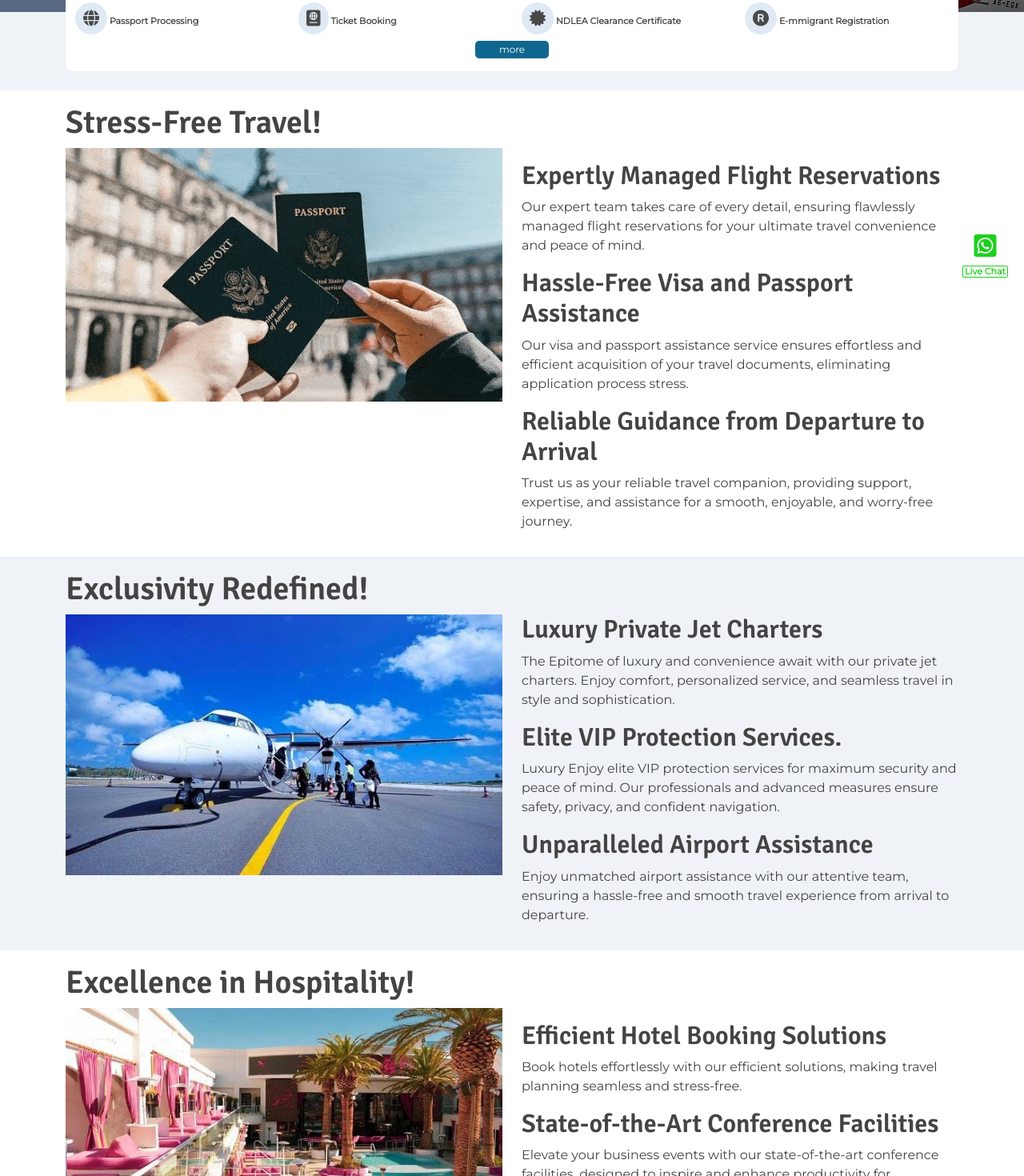
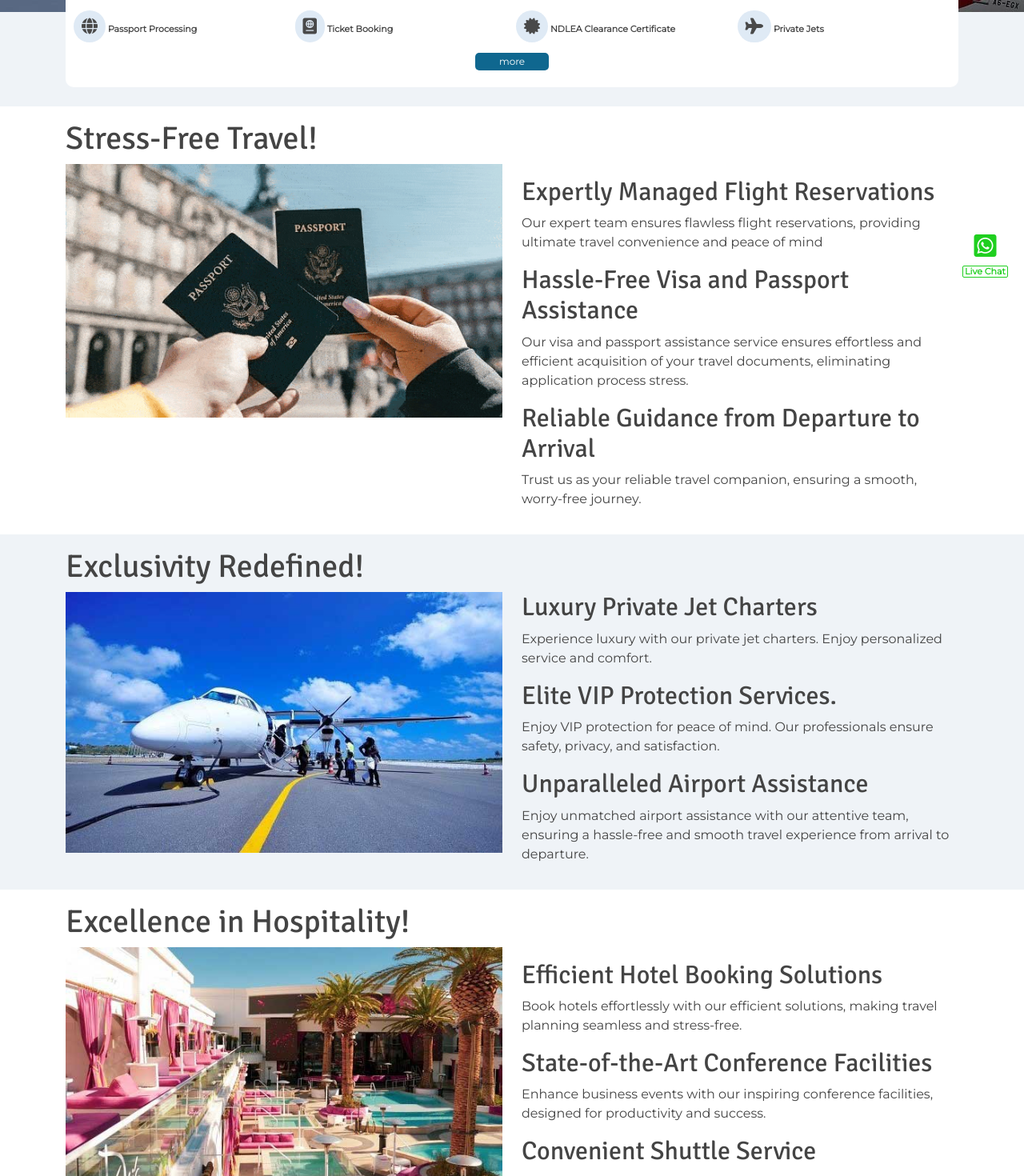
Before and after one commit to Tekkieware/Gocommute, a React (Create React App) app: page / in a window 1280 px wide. Shown: the part 440-1910 px from the top of the page at 80% size. Built offline with nearby package versions, Linux system fonts and the light colour scheme; a web font is replaced by a local one.

Commit message:
little client requested tweak

```diff
--- a/public/index.html
+++ b/public/index.html
@@ -2,7 +2,7 @@
 <html lang="en">
   <head>
     <meta charset="utf-8" />
-    <link rel="icon" href="./favicon.ico" />
+    <link rel="icon" href="%PUBLIC_URL%/favicon.ico" />
     <meta name="viewport" content="width=device-width, initial-scale=1" />
     <meta name="theme-color" content="#000000" />
     <link rel="apple-touch-icon" href="../src/images/Logo.png" />
--- a/src/components/Footer.js
+++ b/src/components/Footer.js
@@ -23,7 +23,7 @@ function Footer() {
       <h5>Contact Information:</h5>
       <ul>
         <li className='footer-list'>Address: Gocommute Travels
-          Departure Lobby, Murtala Muhammad International Airport, Lagos.</li>
+          Departure Lobby, Murtala Muhammed International Airport, Lagos.</li>
         <li className='footer-list'>Phone: 07042408821, 08185823418</li>
         <li className='footer-list'>Email: travelenquiry@gocommute.com.ng</li>
       </ul>
--- a/src/index.css
+++ b/src/index.css
@@ -14,7 +14,7 @@
 }
 h1,h2,h3,h4,h5,h6{
   font-family: 'Signika', sans-serif;
-  font-weight: 600;
+  font-weight: 500;
 
 }
 
@@ -152,8 +152,12 @@ font-weight: 900;
 }
 
 .tab-content{
-  font-weight: bold;
-  font-size: 9px;
+  font-size: 11px;
+  font-weight: 600;
+}
+
+.tab-content, .col-md-3{
+  padding: 5px;
 }
 
 
@@ -643,6 +647,9 @@ margin-top: -150px;
   .tab-content{
     font-size:11px;
   }
+  .tab-content, .col-md-3{
+    padding: 5px;
+  }
 
   .fa-solid, .fa-regular{
     padding: 10px;
--- a/src/pages/Home.js
+++ b/src/pages/Home.js
@@ -45,19 +45,18 @@ function Home() {
               <Tab eventKey="flight" title="Flight" className="py-3">
                 <Container>
                   <Row>
-                    <Col>
+                    <Col md={3}>
                       <i class="fa-solid fa-globe"></i> Passport Processing
                     </Col>
-                    <Col>
+                    <Col md={3}>
                       <i class="fa-solid fa-passport"></i> Ticket Booking
                     </Col>
-                    <Col className="d-none d-md-block">
+                    <Col md={3}>
                       <i class="fa-solid fa-certificate"></i> NDLEA Clearance
                       Certificate
                     </Col>
-                    <Col className="d-none d-md-block">
-                      <i class="fa-solid fa-registered"></i> E-mmigrant
-                      Registration
+                    <Col md={3}>
+                    <i class="fa-solid fa-plane"></i> Private Jets
                     </Col>
                   </Row>
                   <Row>
@@ -73,17 +72,17 @@ function Home() {
               <Tab eventKey="hotel" title="Hotel" className="py-3">
                 <Container>
                   <Row>
-                    <Col>
+                    <Col md={3}>
                       <i class="fa-solid fa-hotel"></i> Reservations
                     </Col>
-                    <Col className="d-none d-md-block">
+                    <Col md={3}>
                       <i class="fa-solid fa-utensils"></i> Dining Facilities
                     </Col>
-                    <Col className="d-none d-md-block">
+                    <Col md={3}>
                       <i class="fa-solid fa-handshake"></i> Business Conference
                       Facilities
                     </Col>
-                    <Col>
+                    <Col md={3}>
                       <i class="fa-solid fa-car"></i> Shuttle Service
                     </Col>
                   </Row>
@@ -99,16 +98,16 @@ function Home() {
               <Tab eventKey="tour" title="Tour" className="py-3">
                 <Container>
                   <Row>
-                    <Col>
+                    <Col md={3}>
                       <i class="fa-solid fa-eye"></i> Sightseeing
                     </Col>
-                    <Col className="d-none d-md-block">
+                    <Col md={3}>
                       <i class="fa-solid fa-person-biking"></i> Adventure
                     </Col>
-                    <Col className="d-none d-md-block">
+                    <Col md={3}>
                       <i class="fa-solid fa-person-hiking"></i> Day Trips
                     </Col>
-                    <Col>
+                    <Col md={3}>
                       <i class="fa-solid fa-building-columns"></i> Cultural
                       Tours
                     </Col>
@@ -125,22 +124,21 @@ function Home() {
               <Tab eventKey="concierge" title="Concierge" className="py-3">
                 <Container>
                   <Row>
-                    <Col>
-                      <i class="fa-solid fa-plane"></i> Private Jets
+                    <Col md={3}><i class="fa-solid fa-user-secret"></i> Security Service
                     </Col>
-                    <Col>
-                      <i class="fa-solid fa-user-secret"></i> Security Service
-                    </Col>
-                    <Col className="d-none d-md-block">
+                    <Col md={3}>
                       <i class="fa-solid fa-person-walking-luggage"></i> Airport
                       Assistance
                     </Col>
-                    <Col className="d-none d-md-block">
+                    <Col md={3}>
                       <i class="fa-solid fa-cart-shopping"></i> Shopping Service
+                    </Col>
+                    <Col md={3}>
+                    <i class="fa-sharp fa-solid fa-wine-glass"></i> Lounge
                     </Col>
                   </Row>
                   <Row className="text-center pt-2">
-                    <Col>
+                    <Col md={3}>
                     <LinkContainer to="services/concierge">
                       <Button className="more-button">more</Button>
                       </LinkContainer>
@@ -167,15 +165,13 @@ function Home() {
               </Row>
               <Row>
                 <p>
-                  Our expert team takes care of every detail, ensuring
-                  flawlessly managed flight reservations for your ultimate
-                  travel convenience and peace of mind.
+                Our expert team ensures flawless flight reservations, providing ultimate travel convenience and peace of mind
                 </p>
               </Row>
-              <Row>
+              <Row className="d-none d-md-block">
                 <h2>Hassle-Free Visa and Passport Assistance</h2>
               </Row>
-              <Row>
+              <Row className="d-none d-md-block">
                 <p>
                 Our visa and passport assistance service ensures effortless and efficient acquisition of your travel documents, eliminating application process stress.</p>
               </Row>
@@ -187,8 +183,7 @@ function Home() {
               </Row>
               <Row>
                 <p>
-                Trust us as your reliable travel companion, providing support, expertise, and assistance for a smooth, enjoyable, and worry-free journey.
-                </p>
+                Trust us as your reliable travel companion, ensuring a smooth, worry-free journey.</p>
               </Row>
             </Col>
           </Row>
@@ -209,23 +204,21 @@ function Home() {
               </Row>
               <Row>
                 <p>
-                  The Epitome of luxury and convenience await with our private jet charters. Enjoy comfort, personalized service, and seamless travel in style and sophistication.</p>
+                Experience luxury with our private jet charters. Enjoy personalized service and comfort. </p></Row>
+              <Row className="d-block d-md-none">
+              <Image src={security} alt="Elite VIP Protection Services." fluid/>
               </Row>
               <Row>
                 <h2>Elite VIP Protection Services.</h2>
               </Row>
               <Row>
                 <p>
-                Luxury Enjoy elite VIP protection services for maximum security and peace of mind. Our professionals and advanced measures ensure safety, privacy, and confident navigation.
-                </p>
+                Enjoy VIP protection for peace of mind. Our professionals ensure safety, privacy, and satisfaction.</p>
               </Row>
-              <Row className="d-block d-md-none">
-              <Image src={security} alt="Elite VIP Protection Services." fluid/>
-              </Row>
-              <Row className="pt-3 pt-md-0">
+              <Row className="pt-3 pt-md-0 d-none d-md-block">
                 <h2>Unparalleled Airport Assistance</h2>
               </Row>
-              <Row>
+              <Row className="d-none d-md-block">
                 <p>
                   Enjoy unmatched airport assistance with our attentive team, ensuring a hassle-free and smooth travel experience from arrival to departure.
                 </p>
@@ -254,24 +247,22 @@ function Home() {
                   travel planning seamless and stress-free.
                 </p>
               </Row>
+              <Row className="d-block d-md-none">
+              <Image src={conference} alt="State-of-the-Art Conference Facilities" fluid/>
+              </Row>
               <Row>
                 <h2>State-of-the-Art Conference Facilities</h2>
               </Row>
               <Row>
                 <p>
                   {" "}
-                  Elevate your business events with our state-of-the-art
-                  conference facilities, designed to inspire and enhance
-                  productivity for successful meetings and gatherings.
+                  Enhance business events with our inspiring conference facilities, designed for productivity and success.
                 </p>
               </Row>
-              <Row className="d-block d-md-none">
-              <Image src={conference} alt="State-of-the-Art Conference Facilities" fluid/>
-              </Row>
-              <Row className="pt-3 pt-md-0">
+              <Row className="pt-3 pt-md-0 d-none d-md-block">
                 <h2>Convenient Shuttle Service</h2>
               </Row>
-              <Row>
+              <Row className="d-none d-md-block">
                 <p>
                   Enjoy convenient shuttle service for seamless transportation,
                   providing a hassle-free and reliable travel experience.
```
